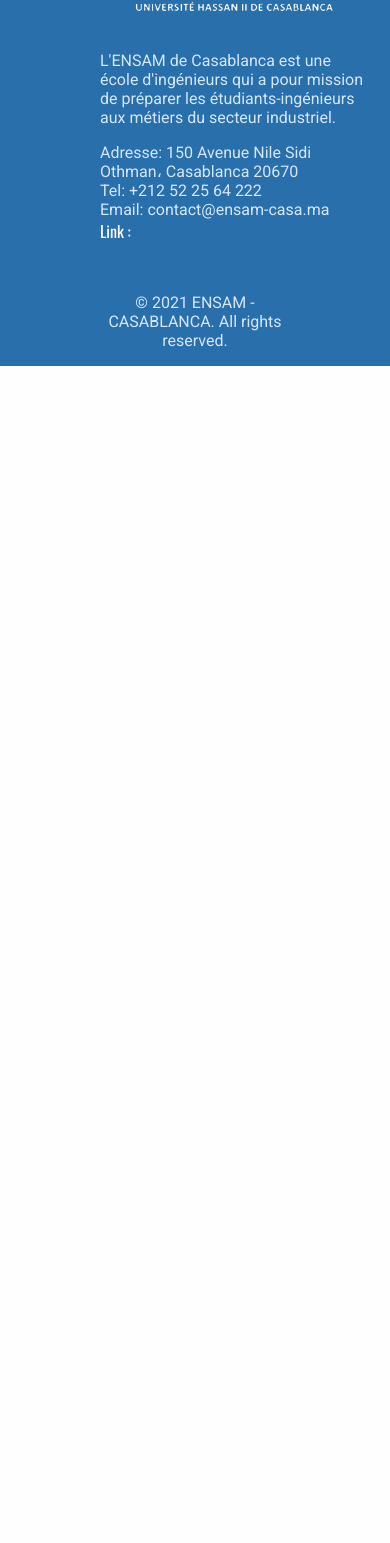
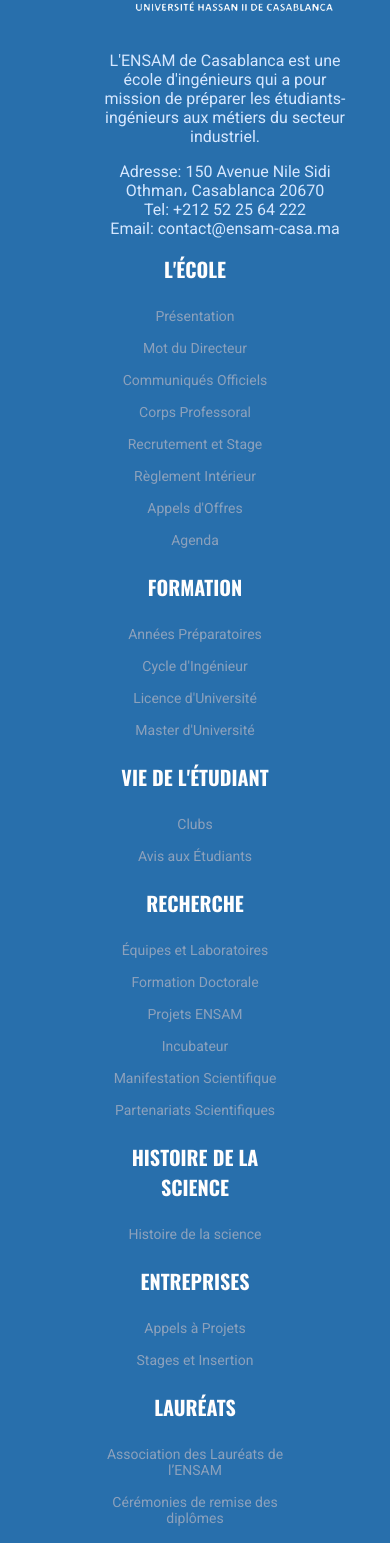
Before and after one commit to ACDigitalManufacturing/ENSAMWebsite, a Next.js app in the folder src/client/: page / in a window 390 px wide. Shown: the part 5741-7284 px from the top of the page. Before the commit the page ends 6107 px from the top, so only its background shows below. Built offline with nearby package versions, Linux system fonts and the light colour scheme; no server answers.

Commit message:
Responsive Footer temp

```diff
--- a/src/client/components/common/Footer.tsx
+++ b/src/client/components/common/Footer.tsx
@@ -1,3 +1,14 @@
+import {
+  companiesLinks,
+  createdByLinks,
+  formationLinks,
+  historyOfScienceLinks,
+  laureatesLinks,
+  researchLinks,
+  schoolLinks,
+  studentLifeLinks,
+} from "routes/navLinks";
+import NavbarColumn from "./Navbar/NavbarColumn";
 import styles from "./styles/footer.module.scss";
 
 function Footer(): JSX.Element {
@@ -17,9 +28,10 @@ function Footer(): JSX.Element {
             <span>Email: contact@ensam-casa.ma</span>
           </div>
           {/* Mini map */}
-          Link :
+          {/* Link : */}
           {/* https://www.google.com/maps/place/ENSAM+CASABLANCA/@33.5594072,-7.5683356,17z/data=!3m1!4b1!4m5!3m4!1s0xda6332908d1d61b:0x569d5bec37f7f81a!8m2!3d33.5594111!4d-7.5662305 */}
         </div>
+
         {/* <div className={styles.column}>
           <h2>L'ÉCOLE</h2>
           <ul>
@@ -86,6 +98,47 @@ function Footer(): JSX.Element {
             <a href="/web-masters">Webmasters</a>
           </ul> */}
         {/* </div> */}
+
+        <div className={styles.column}>
+          <NavbarColumn title={schoolLinks.title} links={schoolLinks.links} />
+        </div>
+
+        <div className={styles.column}>
+          <NavbarColumn
+            title={formationLinks.title}
+            links={formationLinks.links}
+          />
+          <NavbarColumn
+            title={studentLifeLinks.title}
+            links={studentLifeLinks.links}
+          />
+        </div>
+
+        <div className={styles.column}>
+          <NavbarColumn
+            title={researchLinks.title}
+            links={researchLinks.links}
+          />
+          <NavbarColumn
+            title={historyOfScienceLinks.title}
+            links={historyOfScienceLinks.links}
+          />
+        </div>
+
+        <div className={styles.column}>
+          <NavbarColumn
+            title={companiesLinks.title}
+            links={companiesLinks.links}
+          />
+          <NavbarColumn
+            title={laureatesLinks.title}
+            links={laureatesLinks.links}
+          />
+          <NavbarColumn
+            title={createdByLinks.title}
+            links={createdByLinks.links}
+          />
+        </div>
       </div>
       <p>© 2021 ENSAM - CASABLANCA. All rights reserved.</p>
     </div>
--- a/src/client/components/common/styles/footer.module.scss
+++ b/src/client/components/common/styles/footer.module.scss
@@ -4,15 +4,13 @@
   padding: 0 100px;
   background-color: var(--blue-three);
   z-index: 2;
+  text-align: center;
 
   .footerInfo {
-    width: 300px;
+    width: 250px;
+    padding-bottom: 1rem;
     img {
       height: 150px;
-    }
-
-    p {
-      text-align: left;
     }
 
     div {
@@ -23,12 +21,17 @@
     }
   }
 
+  .column {
+    width: 250px;
+  }
+
   .footerLinks {
     width: 100%;
     padding: 50px 0;
     display: flex;
     align-items: flex-start;
     justify-content: space-between;
+    flex-wrap: wrap;
     color: var(--default-light);
 
     h2 {
```
